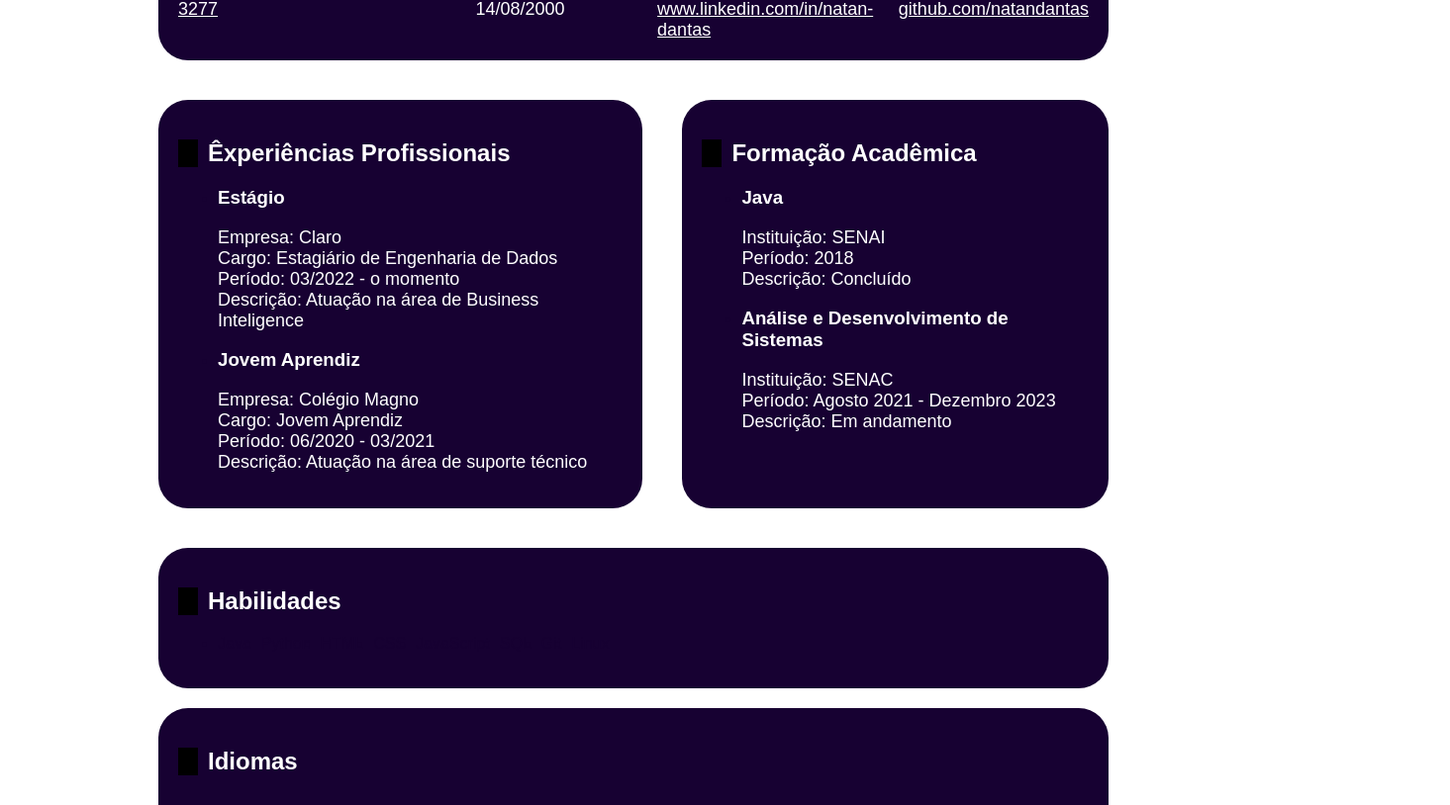
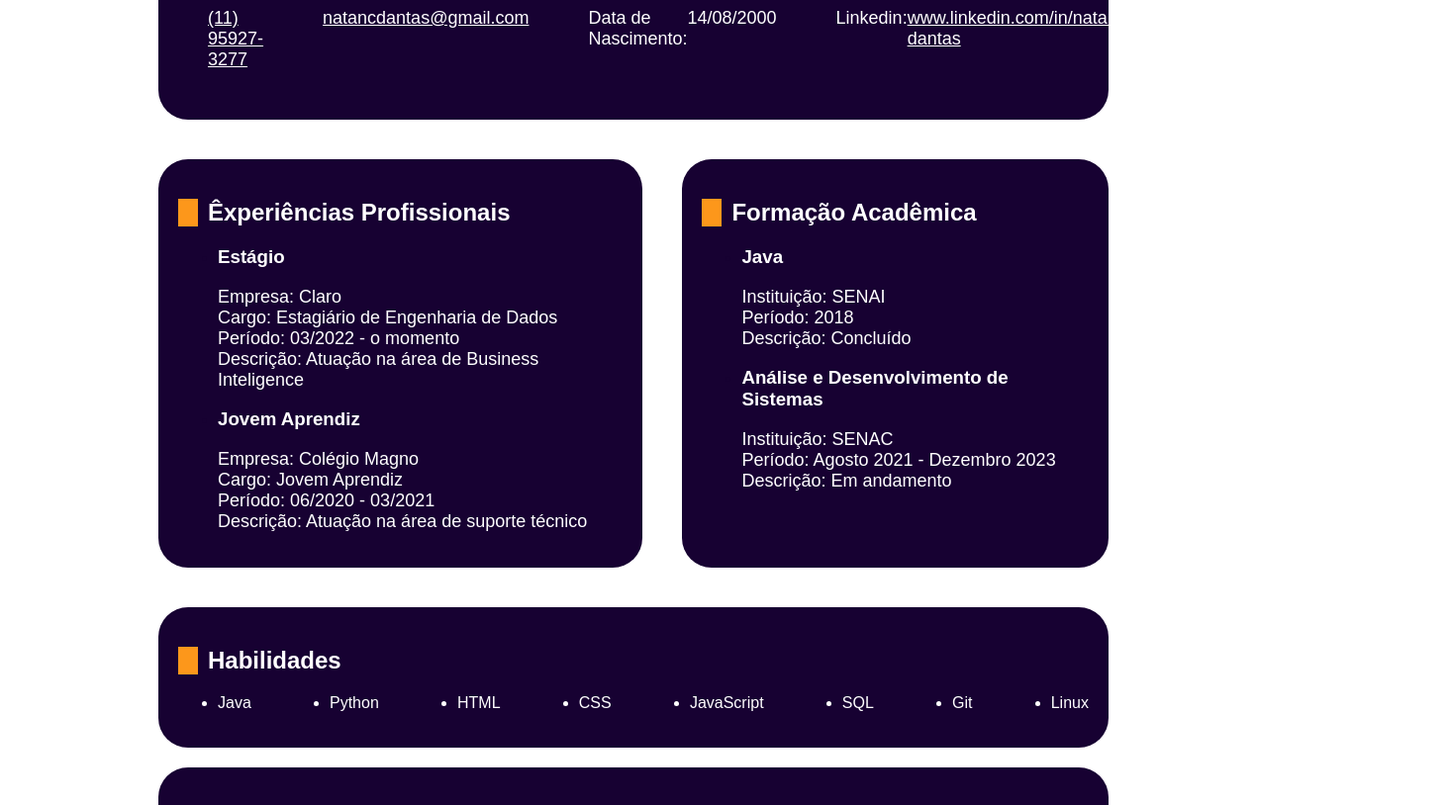
Before and after one commit to NatanDantas/Desenvolvimento_de_Sistemas_web, a plain HTML site: page index.html in a window 1280 px wide. Shown: the part 254-1068 px from the top of the page at 99% size, 1465 px wide, since content can reach past the window. Drawn offline with Linux system fonts and the light colour scheme.

Commit message:
Alterações 0603

```diff
--- a/css/estilos.css
+++ b/css/estilos.css
@@ -22,17 +22,23 @@ a{
   transition: all ease-in-out 0.5;
 }
 .area-dados:hover{
-  background-color: #45239454;
+  background-color: #42219054;
   transform: translate(-10px, -10px);
   box-shadow: 10px 10px 15px #ccc;
-  color: var(--fundo-padrao);
-  transition: all ease-in-out 0.5;
+  transition: all 0.5s ease-in-out;
 }
 .area-dados > h2 {
-  border-left: 20px solid #000000;
+  border-left: 20px solid #fd971b;
   color: var(--texto-padrao);
   padding-left: 10px;
   transition: all ease-in-out 0.5s;
+}
+.area-dados > div > p {
+  color: var(--texto-padrao);
+  font-size: 18px;
+  display: flex;
+  margin: 10px;
+  padding: 20px;
 }
 .area-dados:hover > h2 {
   border-left-color: #ffffff;
@@ -48,7 +54,7 @@ a{
   width: 150px;
   height: 150px;
 }
-#dados-pessoais > div > div {
+.area-dados > div > div {
   margin-left: 50px;
   text-align: center;
 }
@@ -66,6 +72,8 @@ a{
   display: flex;
   flex-wrap: wrap;
   gap: 10px;
+  justify-content: space-between;
+  color: var(--texto-padrao);
 }
 #conhecimentos > ul > li {
   list-style: none;
```
